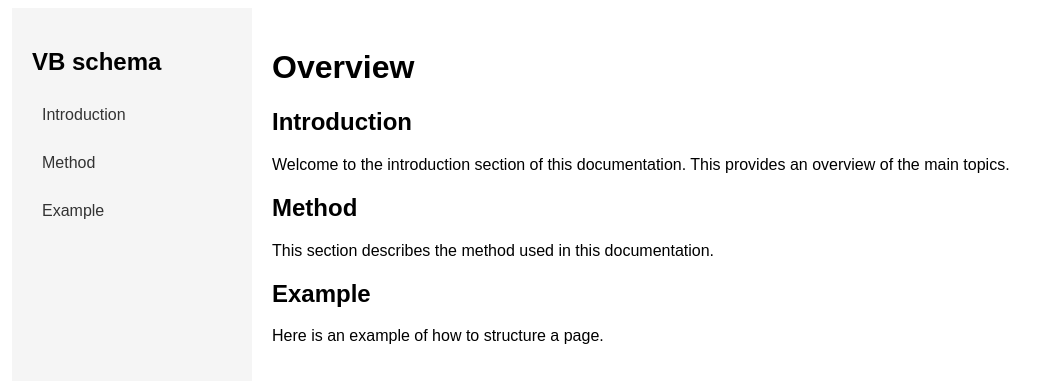
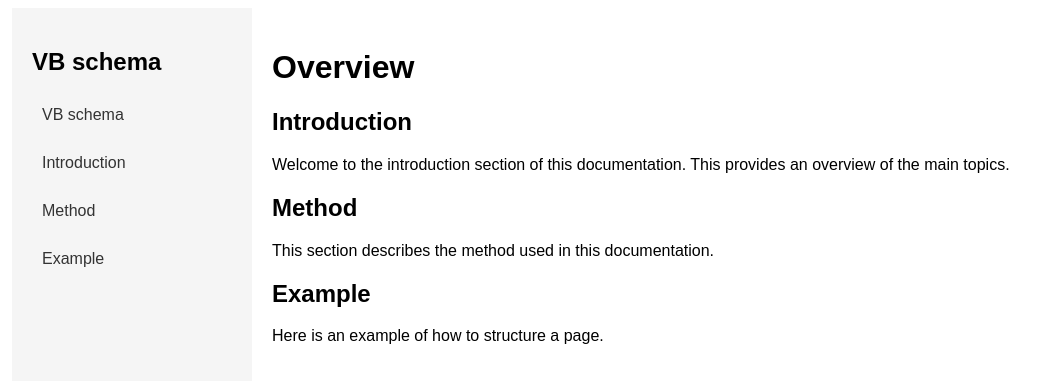
Before and after one commit to SKKU-BIST/SKLU-BIST.github.io, a Jekyll site: the page built from index.md, in a window 1280 px wide. Shown: the top 383 px of the page, without its empty margins (28-1068 px from the left). Built offline with Jekyll 4.4.1, drawn with Linux system fonts in a browser that asks for light colours.

Commit message:
Update navigation.yml

```diff
--- a/_data/navigation.yml
+++ b/_data/navigation.yml
@@ -1,3 +1,6 @@
+- title: "VB schema"
+  url: /index  # index.md 파일로 연결
+
 - title: "Introduction"
   url: /introduction
 
```
